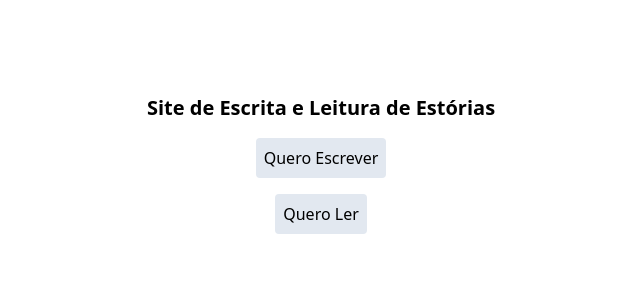
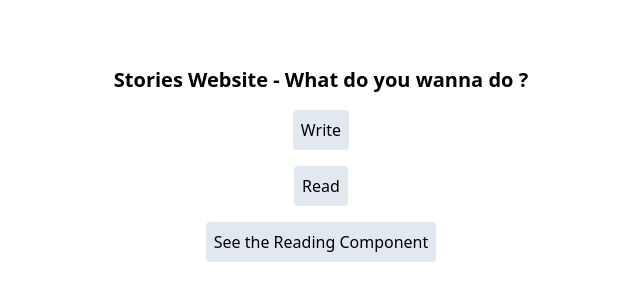
Before and after one commit to robert-sergio/storybooks-frontend, a Next.js app in the folder estorias-online/: page / in a window 1280 px wide. Shown: the part 236-536 px from the top of the page, without its empty margins (319-959 px from the left). Built offline with nearby package versions, Linux system fonts and the light colour scheme.

Commit message:
added page to work on reading component

```diff
--- a/estorias-online/src/app/page.tsx
+++ b/estorias-online/src/app/page.tsx
@@ -4,9 +4,10 @@ import Link from 'next/link'
 export default function Home() {
   return (
     <main className='flex flex-col gap-4 justify-center items-center h-screen'>
-      <span className='text-xl font-bold'>Site de Escrita e Leitura de Estórias</span>
-      <Link className='bg-slate-200 p-2 rounded' href='/escrita'>Quero Escrever</Link>
-      <Link className='bg-slate-200 p-2 rounded' href='/leitura'>Quero Ler</Link>
+        <span className='text-xl font-bold'>Stories Website - What do you wanna do ?</span>
+        <Link className='bg-slate-200 p-2 rounded' href='/escrita'>Write</Link>
+        <Link className='bg-slate-200 p-2 rounded' href='/leitura'>Read </Link>
+        <Link className='bg-slate-200 p-2 rounded' href='/reading-component'>See the Reading Component</Link>
     </main>
   )
 }
--- /dev/null
+++ b/estorias-online/src/app/reading-component/page.tsx
@@ -0,0 +1,9 @@
+'use-client'
+
+export default function ReadingComponent(){
+    return(
+        <div className="h-screen w-full flex flex-col justify-center items-center">
+            <h1>I will make a Book Reading Component Here. :D</h1>
+        </div>
+    )
+}
```
Also changed, not shown: 1 other file (tests, documents, lock files or other folders).
